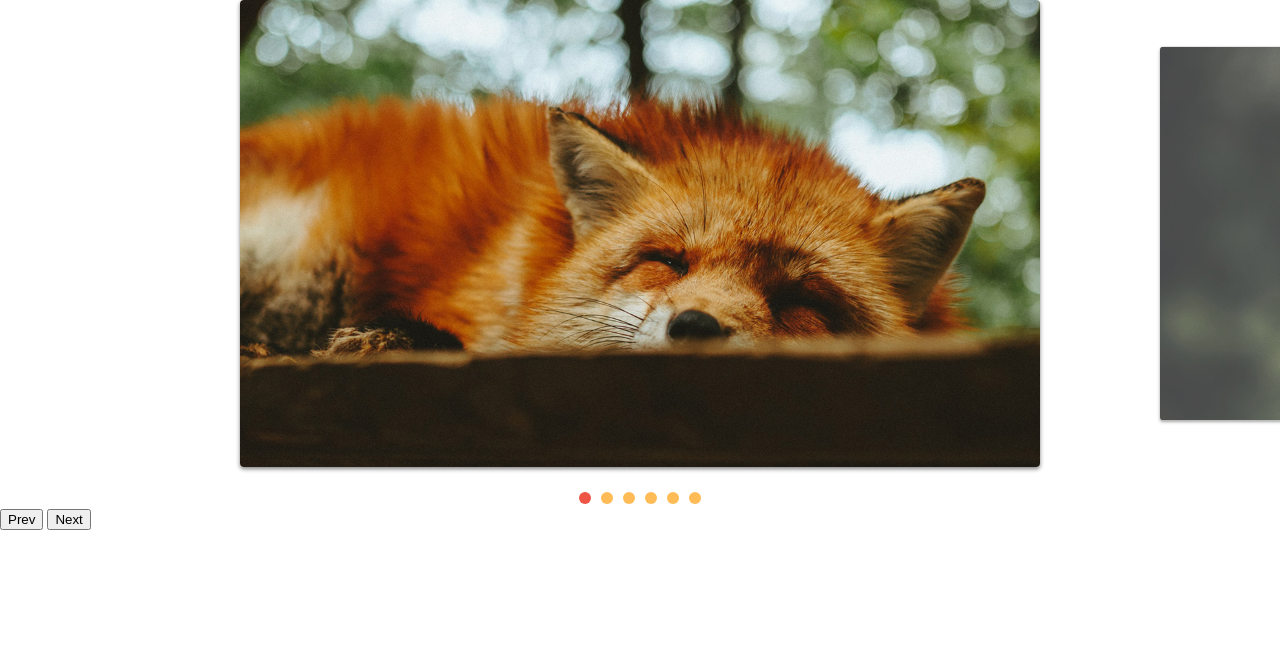
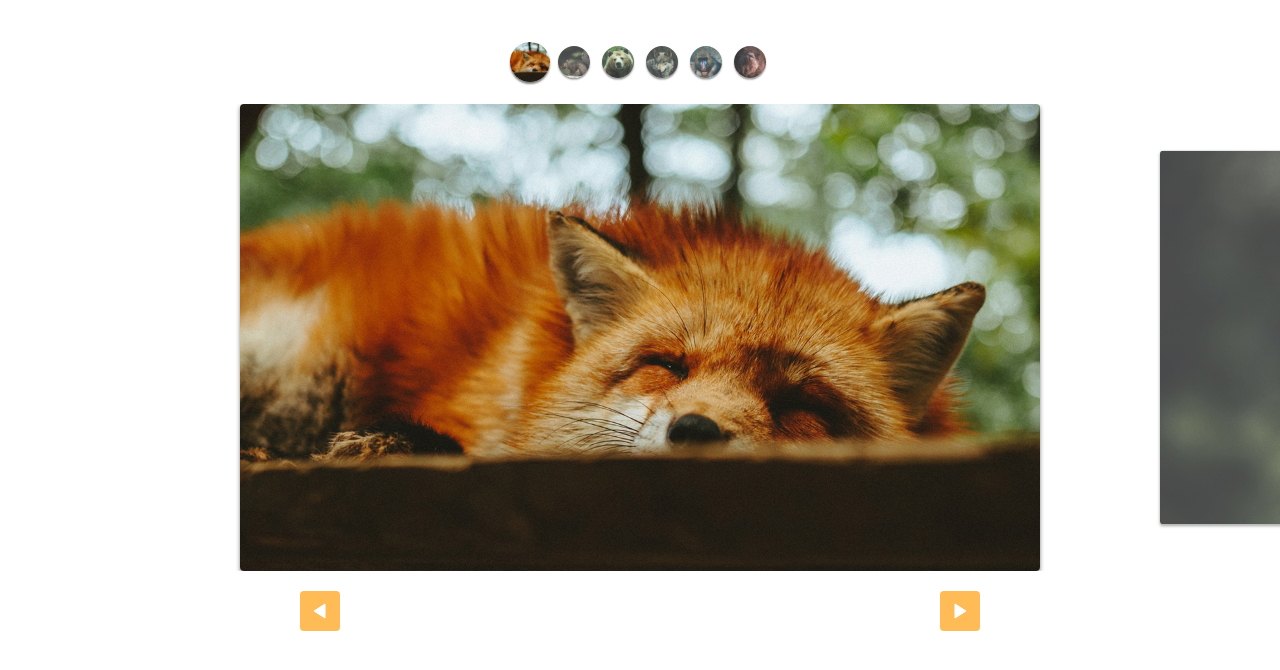
Before and after one commit to gomesTkd/exemplo-slide, a plain HTML site: page index.html in a window 1280 px wide. Drawn offline with Linux system fonts and the light colour scheme.

Commit message:
custom control estilizado

```diff
--- a/css/style.css
+++ b/css/style.css
@@ -50,6 +50,51 @@ img {
   transform: scale(1);
 }
 
+.custom-control {
+  display: flex;
+  justify-content: center;
+  margin-top: 40px;
+  margin-bottom: 20px;
+  flex-wrap: wrap;
+}
+
+.custom-control li{
+  opacity: 0.8;
+  transform: scale(0.8);
+  width: 40px;
+  height: 40px;
+  border-radius: 50%;
+  overflow: hidden;
+  margin: 2px;
+  box-shadow: 0 2px 2px rgba(0, 0, 0, 0.5);
+  transition: 0.3s;
+}
+
+.custom-control li.active{
+  opacity: 1;
+  transform: scale(1);
+}
+
+.arrow-nav {
+  display: flex;
+  justify-content: space-around;
+  margin: 20px 0;
+}
+
+.arrow-nav button{
+  cursor: pointer;
+  border: none;
+  border-radius: 4px;
+  color: #fff;
+  width: 40px;
+  height: 40px;
+  background: #fb5 url("../img/arrow.svg") center center no-repeat;
+}
+
+.arrow-nav button.prev {
+  transform: rotate(-180deg);
+}
+
 [data-control="slide"] {
   display: flex;
   justify-content: center;
--- a/index.html
+++ b/index.html
@@ -8,19 +8,27 @@
   <title>Slide Animais Fantásticos - Curso JavaScript</title>
 </head>
 <body>
-  <div class="slide-wrapper">
+  <ul class="custom-control">
+    <li><img src="./img/foto1-thumb.jpg" alt="" /></li>
+    <li><img src="./img/foto2-thumb.jpg" alt="" /></li>
+    <li><img src="./img/foto3-thumb.jpg" alt="" /></li>
+    <li><img src="./img/foto4-thumb.jpg" alt="" /></li>
+    <li><img src="./img/foto5-thumb.jpg" alt="" /></li>
+    <li><img src="./img/foto6-thumb.jpg" alt="" /></li>
+  </ul>
+    <div class="slide-wrapper">
     <ul class="slide">
-      <li><img src="./img/foto1.jpg" alt=""></li>
-      <li><img src="./img/foto2.jpg" alt=""></li>
-      <li><img src="./img/foto3.jpg" alt=""></li>
-      <li><img src="./img/foto4.jpg" alt=""></li>
-      <li><img src="./img/foto5.jpg" alt=""></li>
-      <li><img src="./img/foto6.jpg" alt=""></li>
+      <li><img src="./img/foto1.jpg" alt="" /></li>
+      <li><img src="./img/foto2.jpg" alt="" /></li>
+      <li><img src="./img/foto3.jpg" alt="" /></li>
+      <li><img src="./img/foto4.jpg" alt="" /></li>
+      <li><img src="./img/foto5.jpg" alt="" /></li>
+      <li><img src="./img/foto6.jpg" alt="" /></li>
     </ul>
   </div>
   <div class="arrow-nav">
-    <button class="prev">Prev</button>
-    <button class="next">Next</button>
+    <button class="prev"></button>
+    <button class="next"></button>
   </div>
   <script type="module" src="./js/script.js"></script>
 </body>
--- a/js/script.js
+++ b/js/script.js
@@ -1,7 +1,7 @@
-import {Slide, SlideNav} from "./slide.js";
+import SlideNav from "./slide.js";
 
 const slide = new SlideNav(".slide", ".slide-wrapper");
 slide.init();
 
 slide.addArrow(".prev", ".next");
-slide.addControl();
+slide.addControl(".custom-control");
--- a/js/slide.js
+++ b/js/slide.js
@@ -166,7 +166,7 @@ export class Slide {
   }
 }
 
-export class SlideNav extends Slide {
+export default class SlideNav extends Slide {
   constructor(slide, wrapper) {
     super(slide, wrapper)
     this.bindControlEvent();
```
